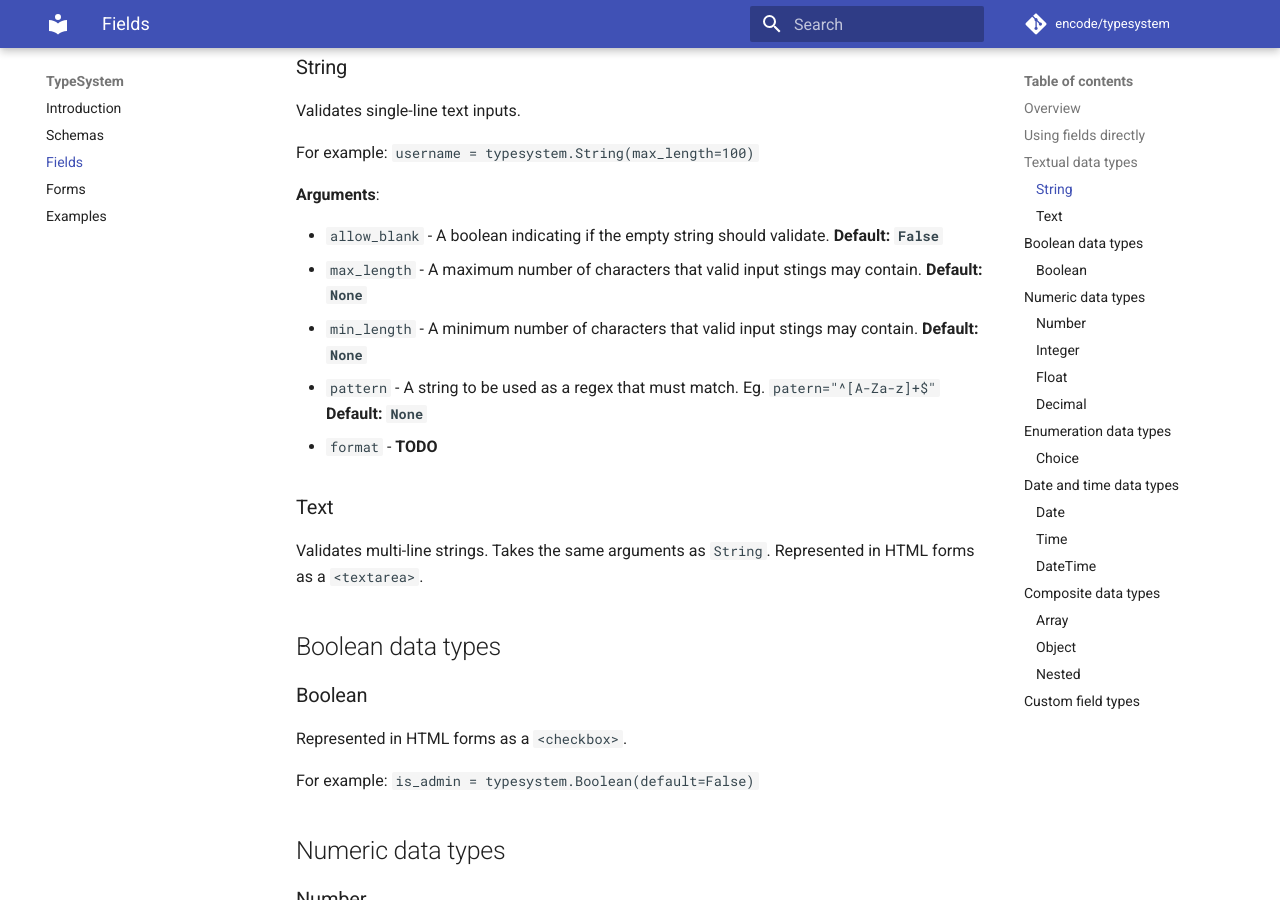
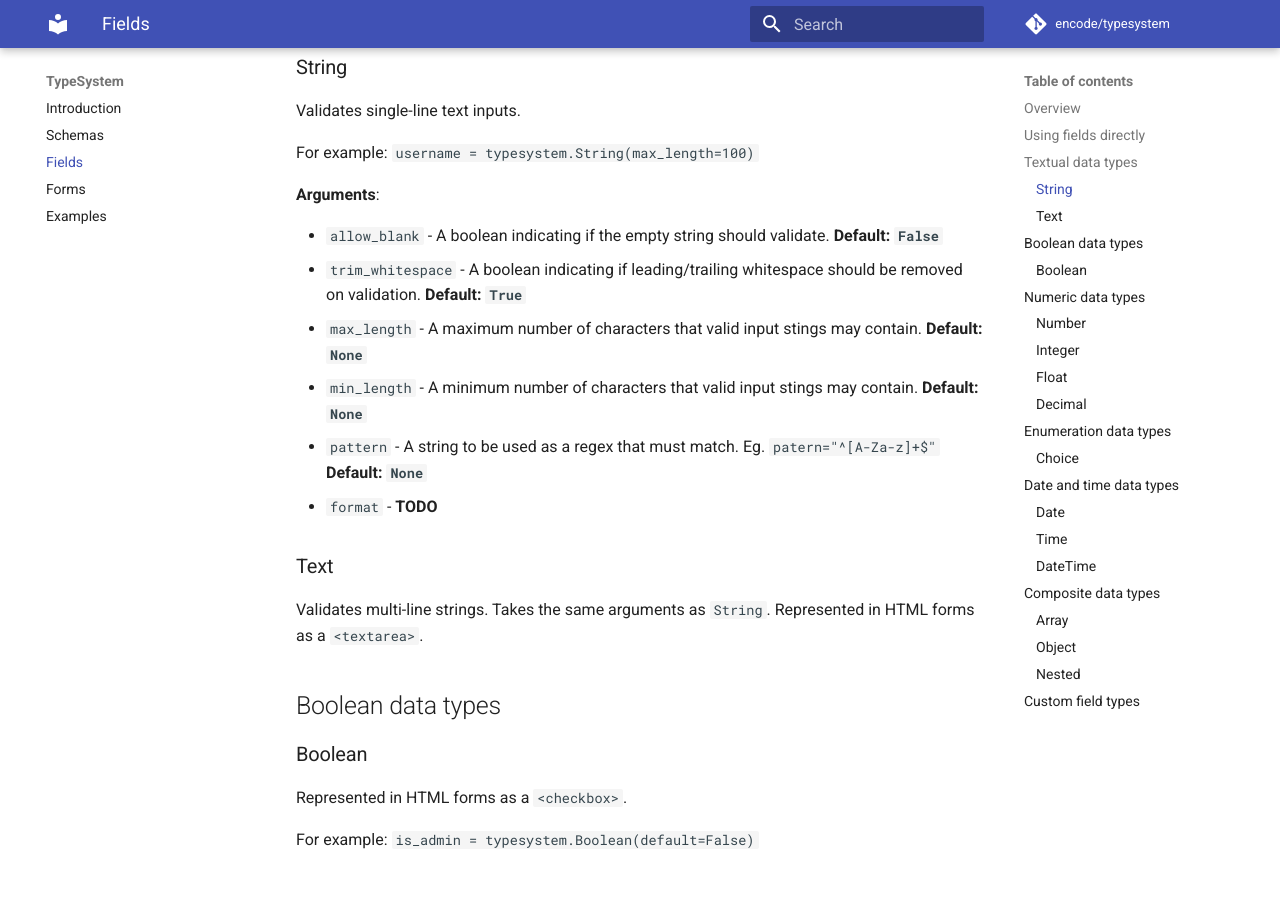
Before and after one commit to encode/typesystem, an MkDocs documentation site: the page built from docs/fields.md, in a window 1280 px wide and 900 px high, scrolled down 1253 px. Built offline with MkDocs 1.6.1 and Material for MkDocs 9.7.7, drawn with Linux system fonts in a browser that asks for light colours; comment, search, counter and statistics services are not loaded.

Commit message:
Fleshing out documentation

```diff
--- a/docs/fields.md
+++ b/docs/fields.md
@@ -57,6 +57,7 @@ For example: `username = typesystem.String(max_length=100)`
 **Arguments**:
 
 * `allow_blank` - A boolean indicating if the empty string should validate. **Default: `False`**
+* `trim_whitespace` - A boolean indicating if leading/trailing whitespace should be removed on validation. **Default: `True`**
 * `max_length` - A maximum number of characters that valid input stings may contain. **Default: `None`**
 * `min_length` - A minimum number of characters that valid input stings may contain. **Default: `None`**
 * `pattern` - A string to be used as a regex that must match. Eg. `patern="^[A-Za-z]+$"` **Default: `None`**
```
